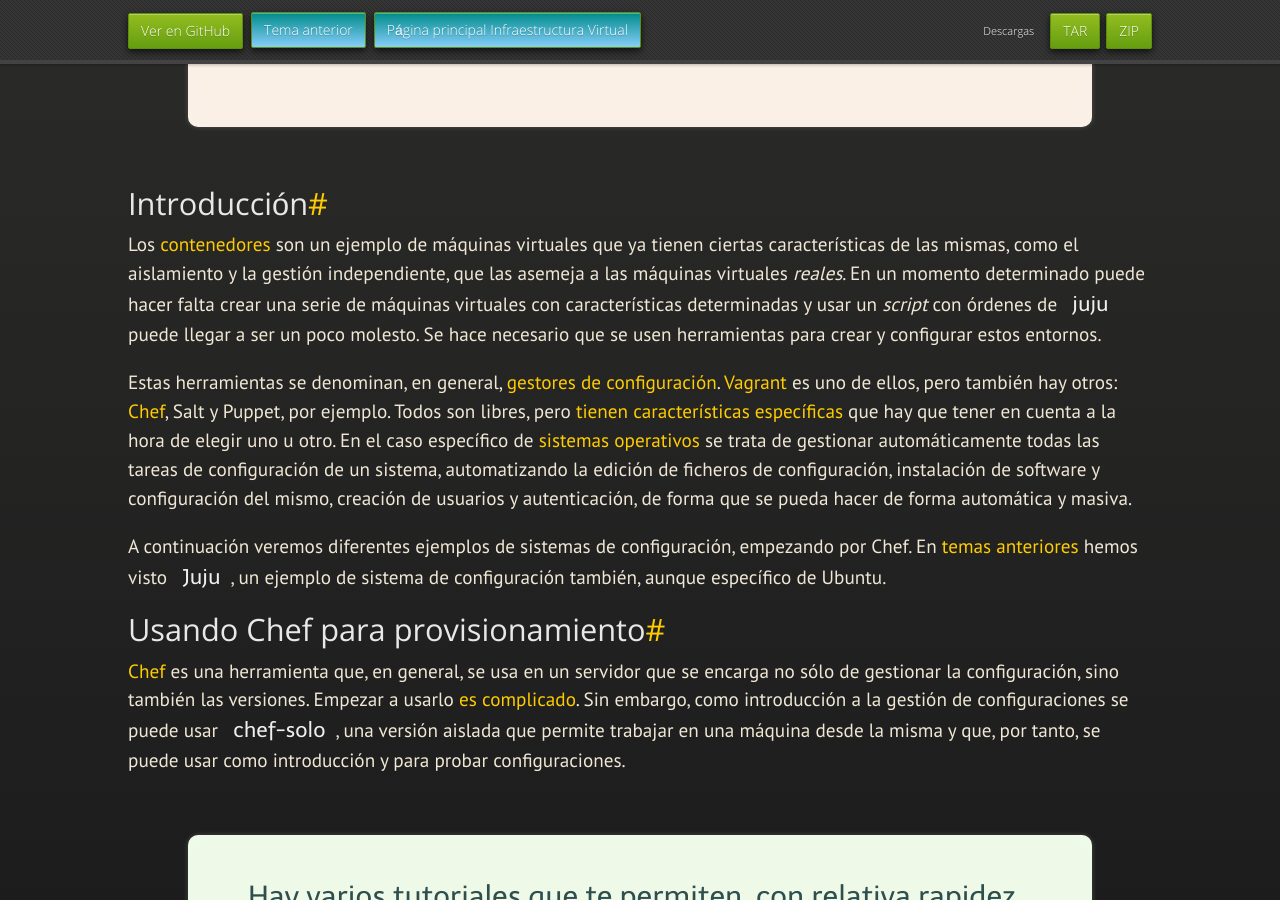
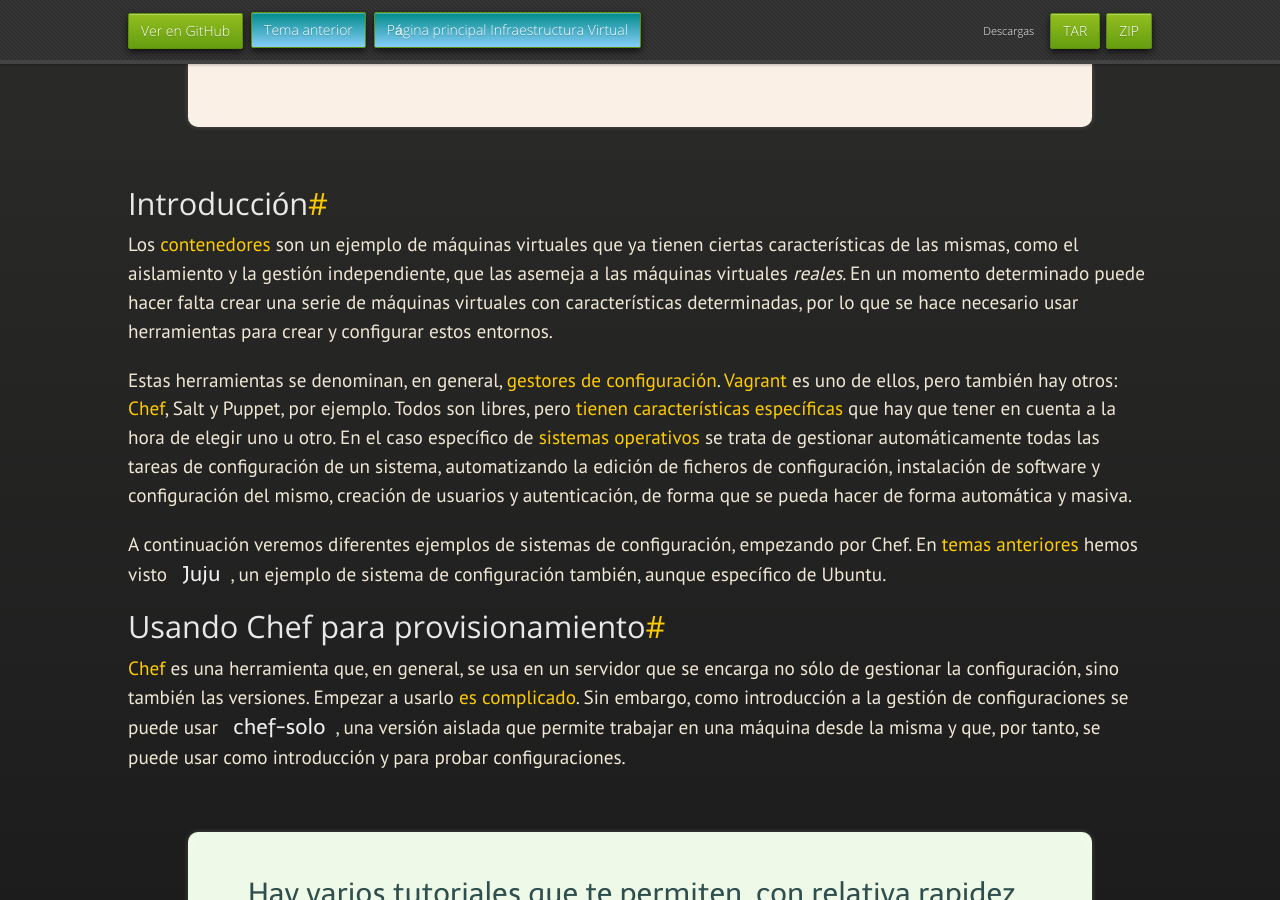
Before and after one commit to JJ/IV, a Jekyll site: the page built from documentos/temas/Gestion_de_configuraciones.md, in a window 1280 px wide and 900 px high, scrolled down 868 px. Built offline with Jekyll 4.4.1, drawn with Linux system fonts in a browser that asks for light colours; nearby versions of some CDN libraries; some web fonts are replaced.

Commit message:
Sync documentos/temas/Gestion_de_configuraciones.md de master a gh-pages

```diff
--- a/documentos/temas/Gestion_de_configuraciones.md
+++ b/documentos/temas/Gestion_de_configuraciones.md
@@ -1,8 +1,8 @@
 ---
 layout: index
 
+
 prev: Uso_de_sistemas
-
 ---
 
 Gestión de infraestructuras virtuales
@@ -40,9 +40,8 @@ virtuales que ya tienen
 ciertas características de las mismas, como el aislamiento y la gestión
 independiente, que las asemeja a las máquinas virtuales *reales*. En
 un momento determinado puede hacer falta crear una serie de máquinas
-virtuales con características determinadas y usar un *script* con
-órdenes de `juju` puede llegar a ser un poco molesto. Se hace
-necesario que se usen herramientas para crear y configurar estos
+virtuales con características determinadas, por lo que se hace
+necesario usar herramientas para crear y configurar estos
 entornos.
 
 Estas herramientas se denominan, en general,
@@ -240,7 +239,7 @@ Otros sistemas de gestión de configuración
 ---
 
 Las principales alternativas a Chef son [Ansible](http://ansible.com),
-[Salt]() y [Puppet](http://docs.puppetlabs.com/guides/installation.html). Todos ellos se comparan en
+[Salt](http://www.saltstack.com/) y [Puppet](http://docs.puppetlabs.com/guides/installation.html). Todos ellos se comparan en
 [este artículo](http://www.infoworld.com/d/data-center/review-puppet-vs-chef-vs-ansible-vs-salt-231308),
 aunque los principales contendientes son
 [Puppet y Chef, sin que ninguno de los dos sea perfecto](http://www.infoworld.com/d/data-center/puppet-or-chef-the-configuration-management-dilemma-215279?source=fssr).
```
